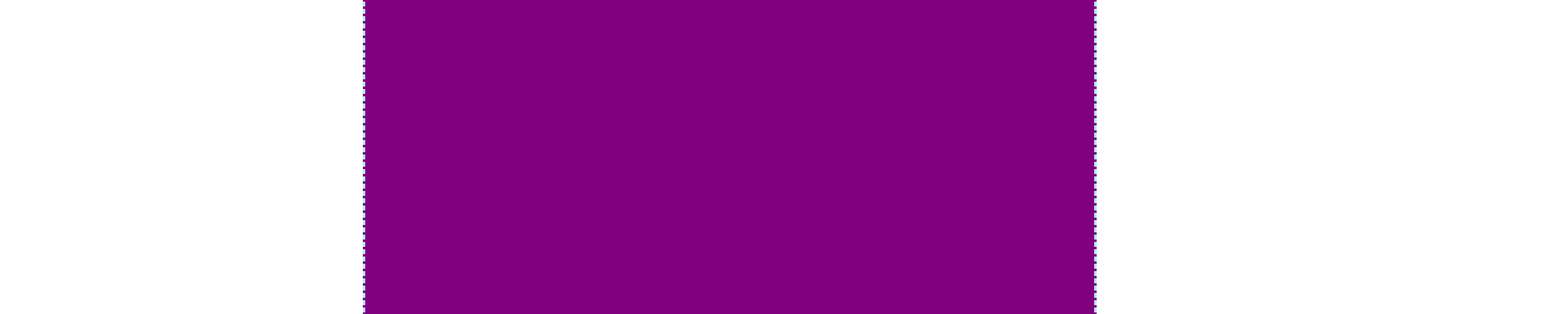
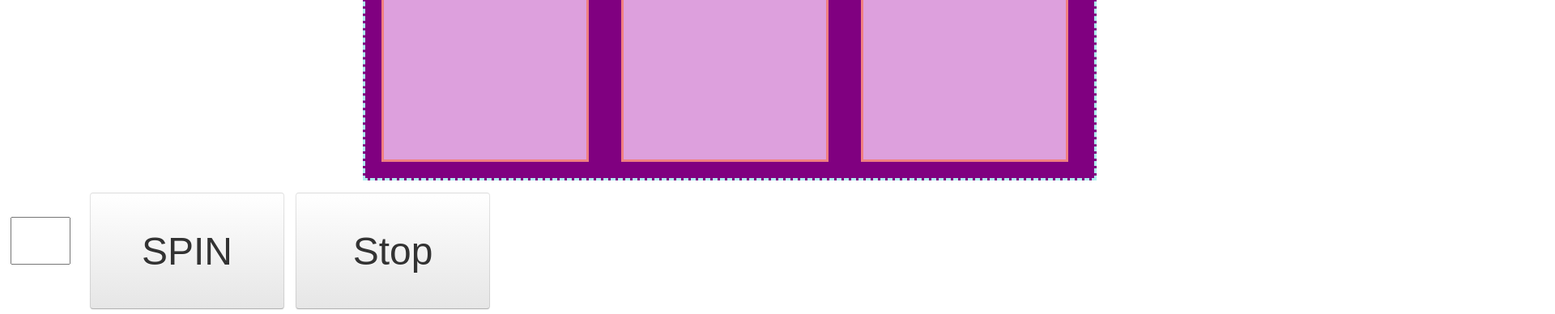
Before and after one commit to amisha818/Slot-machine, a plain HTML site: page index.html in a window 1280 px wide. Shown: the part 228-616 px from the top of the page at 81% size, 1920 px wide, since content can reach past the window. Drawn offline with Linux system fonts and the light colour scheme.

Commit message:
Update style.css

```diff
--- a/style.css
+++ b/style.css
@@ -35,7 +35,7 @@
     color: #333;
     text-align: center;
     text-shadow: 0 1px 1px rgb(255 255 255 / 75%);
-    margin: 10em;
+    margin: 10px;
     vertical-align: middle;
     cursor: pointer;
     background-color: #f5f5f5;
@@ -103,21 +103,21 @@
 
 #speed {
     font-size: 3em;
-    margin: 10em;
-    margin-left: 30em;
-    width: 70em;
-    margin-left: 13em;
+   margin: 10px;
+    margin-left: 30px;
+    width: 70px;
+    margin-left: 13px;
 }
 
 .slot {
-    height: 250em;
-    width: 250em;
-    margin: 20em;
+    height: 250px;
+    width: 250px;
+    margin: 20px;
     background-color: plum;
     border: solid lightcoral 3px;
     text-align: center;
     font-size: 80pt;
-    line-height: 250em;
+    line-height: 250px;
     overflow: hidden;
     z-index: 1;
 }
@@ -131,9 +131,9 @@
 
 @keyframes slotspin {
     0% {
-        transform: translateY(-200em);
+        transform: translateY(-200px);
     }
     100% {
-        transform: translateY(200em);
+        transform: translateY(200px);
     }
 }
```
